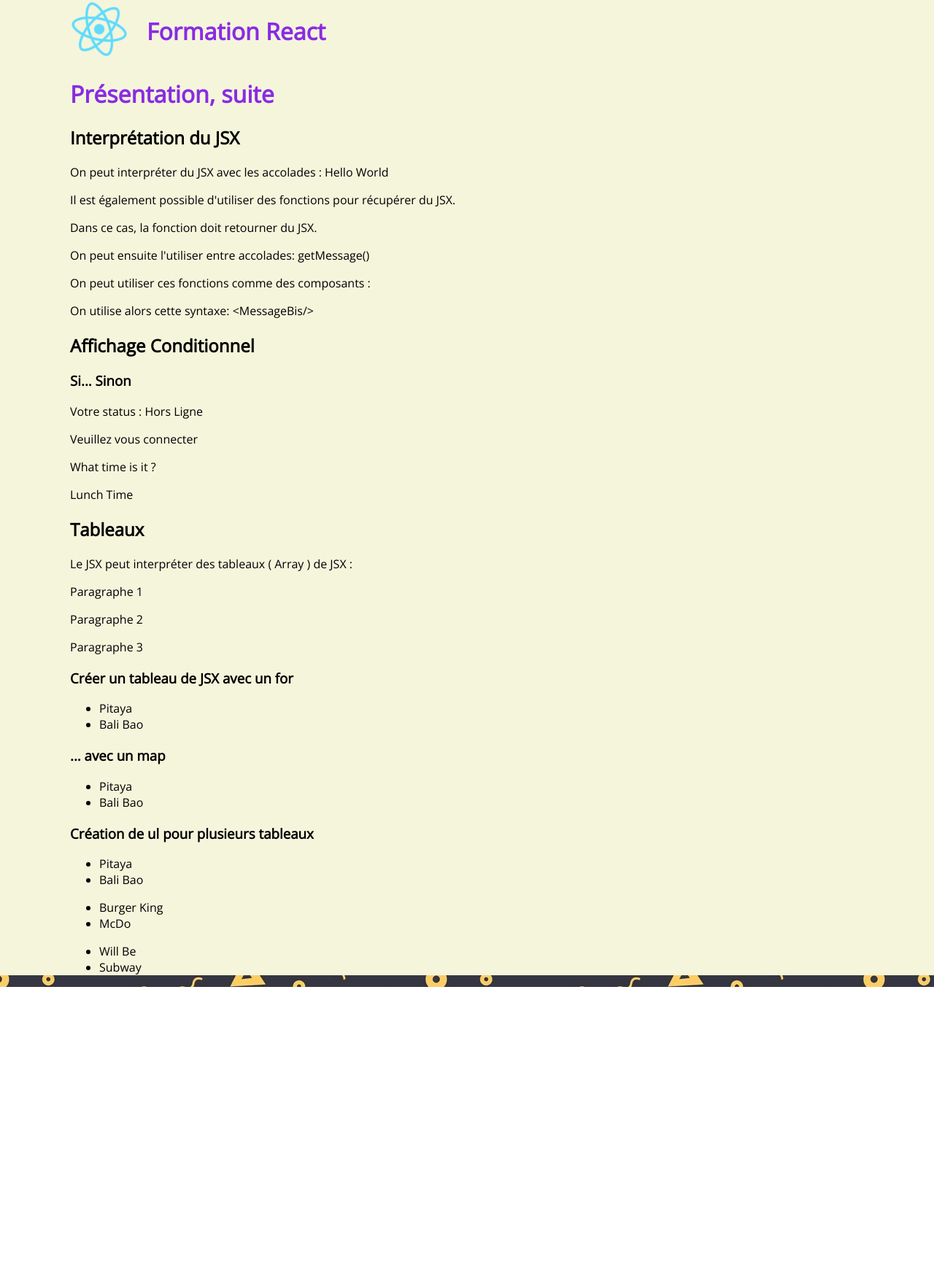
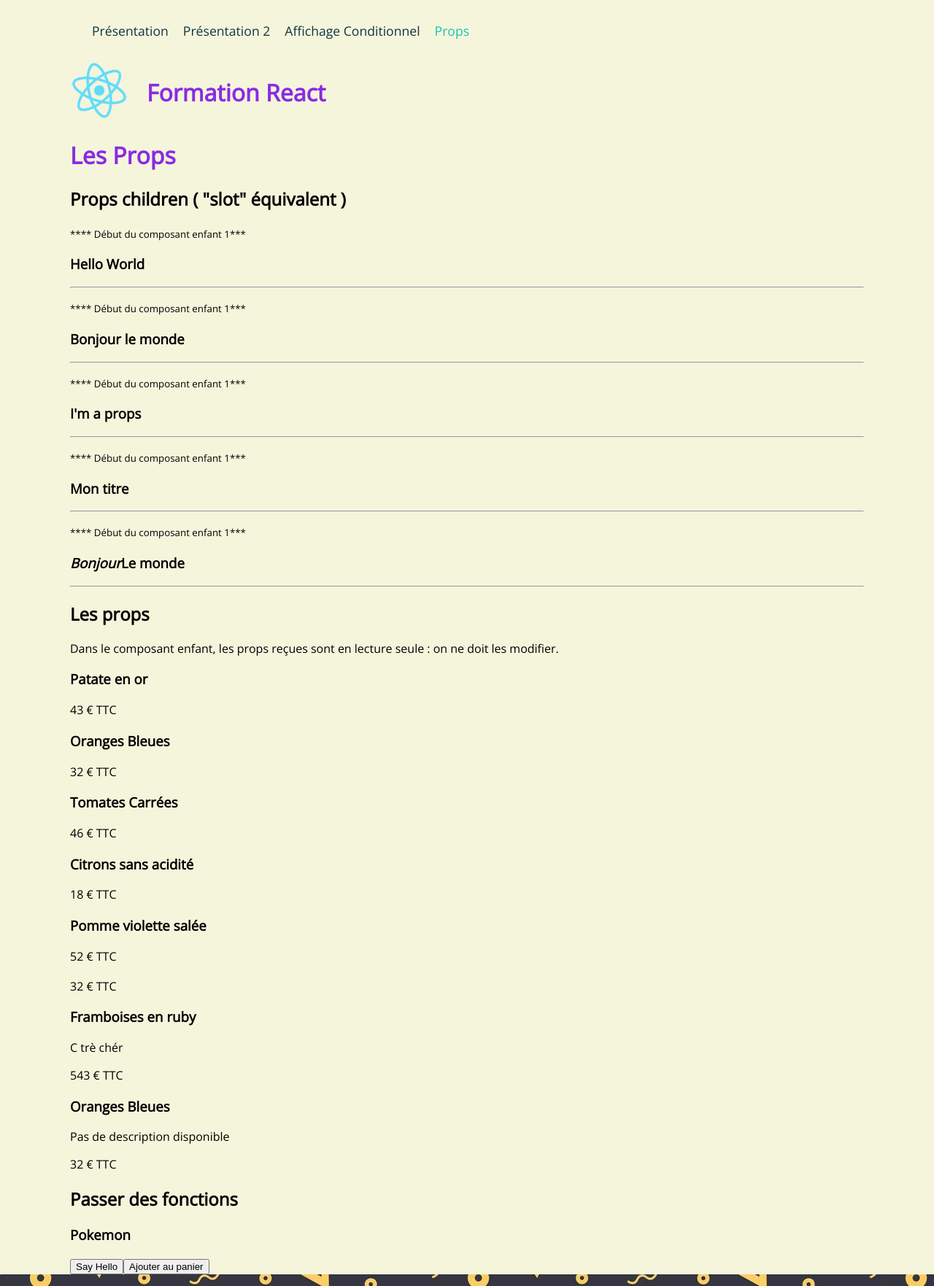
Before and after one commit to Thaisrr/react-poe-front, a React (Create React App) app: page /props in a window 1280 px wide. Shown: the whole page at 73% size. Before the commit the page ends 1353 px from the top, so only its background shows below. Built offline with nearby package versions, Linux system fonts and the light colour scheme.

Commit message:
:tada: props et conditions

```diff
--- a/package.json
+++ b/package.json
@@ -8,6 +8,7 @@
     "@testing-library/user-event": "^13.5.0",
     "react": "^18.2.0",
     "react-dom": "^18.2.0",
+    "react-router-dom": "^6.4.0",
     "react-scripts": "5.0.1",
     "web-vitals": "^2.1.4"
   },
--- a/src/App.js
+++ b/src/App.js
@@ -1,13 +1,31 @@
+import { BrowserRouter, Route, Routes } from 'react-router-dom';
 import './App.css';
 import Header from './components/Header';
+import NavBar from './components/NavBar';
+import Conditionnel from './pages/Conditionnel';
+import NotFound from './pages/NotFound';
+import Presentation from './pages/Presentation';
 import Presentation2 from './pages/Presentation2';
-//import Presentation from './pages/Presentation';
+import Props from './pages/Props';
+
+
 
 function App() {
   return (
   <div id='App'>
-    <Header/>
-    <Presentation2/>
+    <BrowserRouter>
+      <NavBar/>
+      <Header/>
+
+      <Routes>
+        <Route path="/" element={<Presentation/>} />
+        <Route path='/presentation' element={<Presentation2/>} />
+        <Route path='/affichage-conditionnel' element={<Conditionnel/>} />
+        <Route path="/props" element={<Props/>} />
+        <Route path='*' element={<NotFound/>} />
+       {/* <Routes path='*' element={<Redirect to="/404"/>} /> */}
+      </Routes>
+    </BrowserRouter>
   </div>);
 }
 
--- /dev/null
+++ b/src/components/Childs.js
@@ -0,0 +1,61 @@
+export const Child1 = function(props) {
+    return (
+        <article>
+            <p><small>**** Début du composant enfant 1***</small></p>
+            <h3>{props.children}</h3>
+            <hr/>
+        </article>
+    )
+}
+
+export const Child2 = function(props) {
+    return (
+    <article>
+        <h3>{props.nom}</h3>
+        <p>{props.price} € TTC</p>
+    </article>
+    );
+}
+
+// On peut passer n'importe quel type de donnée en props
+export const Child3 = function(props) {
+   return( <article>
+        <h3>{props.product.nom}</h3>
+        <p>{props.product.price} € TTC</p>
+    </article>
+   )
+}
+
+export const Child4 = function(
+    {nom, price, description = 'Pas de description disponible' }
+    ) {
+    //const nom = props.nom;
+    //const description = props.description;
+    //const price = props.price;
+   // const {nom, description, price} = props;
+
+    return (
+    <article>
+        <h3>{nom}</h3>
+        <p>{description}</p>
+        <p>{price} € TTC</p>
+    </article>
+    );
+}
+
+export const Child5 = function({produit, action}) {
+
+    function sayHello(foo) {
+        console.log(foo);
+    }
+    return(
+    <article>
+        <h3>{produit}</h3>
+        <p>
+
+            <button onClick={(e) => sayHello('Hello World')}>Say Hello</button>
+            <button onClick={() => action(produit)}>Ajouter au panier</button>
+        </p>
+    </article>
+    );
+}
--- /dev/null
+++ b/src/components/NavBar.js
@@ -0,0 +1,22 @@
+import { NavLink } from "react-router-dom";
+import '../style/NavBar.css';
+const NavBar = () => (
+    <nav id="Nav">
+        <ul>
+            <li>
+                <NavLink to="/" end>Présentation</NavLink>
+            </li>
+            <li>
+                <NavLink to="/presentation">Présentation 2</NavLink>
+            </li>
+            <li>
+                <NavLink to="/affichage-conditionnel">Affichage Conditionnel</NavLink>
+            </li>
+            <li>
+                <NavLink to="/props">Props</NavLink>
+            </li>
+
+        </ul>
+    </nav>
+)
+export default NavBar;
--- /dev/null
+++ b/src/pages/Conditionnel.js
@@ -0,0 +1,55 @@
+const Conditionnel = function() {
+    const is_logged = true;
+    const has_error = true;
+    const age = undefined;
+
+    return (
+        <main>
+            <h1>Affichage Conditionnel</h1>
+
+            <p>Pour faire l'affichage conditionnel, on peut passer par une fonction ou un composant qui retourne
+                du JSX en fonction d'une condition, à l'aide d'un if, ou d'un switch.
+            </p>
+
+            <h2>Si... Sinon</h2>
+
+            <p>Dans une syntaxe "si vrai alors... sinon ....", on peut utiliser du ternaire.</p>
+            {/* WTF */}
+            <p>Vous êtes : {(is_logged)? <span>Connecté.e</span> : <span>Hors Ligne</span>}</p>
+
+            <h2>Si... alors ( sinon rien )</h2>
+
+            <h3>Rappels : </h3>
+
+            <p>Valeurs falsy: <i>undefined, "", '', ``, null, 0, false, NaN,</i> qui, quand elles sont testées, retournent false.</p>
+
+
+            <p>Si has_error est vrai, on affiche le message d'erreur :
+                { has_error && <i style={{color: 'red'}}>Oh No ! Il y a une erreur !</i>}
+            </p>
+
+            <p>Si is_logged est faux, on affiche un message</p>
+
+            {is_logged || <p>Connectez-vous pour profiter de toutes les fonctionnalités</p>}
+
+            { !is_logged && <p>Connectez-vous pour profiter de toutes les fonctionnalités</p>}
+
+            <p>Age :
+                { age ?? 'Aucun age n\'a été fournit'}
+            </p>
+            <p>La syntaxe <code>{"age ?? 'Aucun age n'a été fournit'"}</code> permet d'afficher
+            l'age si il existe, et le message d'erreur si age est null ou undefined.
+            </p>
+
+            <p>Pour afficher le message d'erreur uniquement, si l'age est undefined :
+                <code>{" { age === undefined && <p>Aucun âge n'a été fournit</p>}"}</code>
+             </p>
+            { age === undefined && <p>Aucun âge n'a été fournit</p>}
+            { (age || age === 0) || <p>Aucun âge n'a été fournit</p>}
+
+
+
+        </main>
+    )
+}
+export default Conditionnel;
--- /dev/null
+++ b/src/pages/NotFound.js
@@ -0,0 +1,8 @@
+const NotFound = () => (
+    <>
+        <h1>404 : Page non trouvée</h1>
+        <p>Oh non, are you lost ? </p>
+        <img src="https://miro.medium.com/max/1400/1*qdFdhbR00beEaIKDI_WDCw.gif" alt=""/>
+    </>
+)
+export default NotFound;
--- /dev/null
+++ b/src/pages/Props.js
@@ -0,0 +1,64 @@
+import { Child1, Child2, Child3, Child4, Child5 } from "../components/Childs";
+
+const Props = () => {
+    const message = "I'm a props";
+    const jsx = <span>Mon titre</span>;
+    const product = {title: 'Oranges Bleues', price: 32};
+    const all_products = [
+        {name: 'Tomates Carrées', price: 46},
+        {name: 'Citrons sans acidité', price: 18},
+        {name: 'Pomme violette salée', price: 52}
+    ]
+
+    function addToBasket(prod) {
+        console.log(prod + " ajouté au panier !")
+    }
+
+    /*
+    function displayProducts() {
+        const arr_jsx = []
+        for(let item of all_products) {
+            const jsx = <Child2 nom={item.name} price={item.price}/>
+            arr_jsx.push(jsx);
+        }
+        return arr_jsx;
+    }
+*/
+    return (
+        <main>
+            <h1>Les Props</h1>
+
+            <h2>Props children ( "slot" équivalent ) </h2>
+            <Child1>Hello World</Child1>
+            <Child1>Bonjour le monde</Child1>
+            <Child1>{message}</Child1>
+            <Child1>{jsx}</Child1>
+            <Child1>
+                <i>Bonjour</i>
+                <b>Le monde</b>
+            </Child1>
+
+            <h2>Les props</h2>
+            <p>Dans le composant enfant, les props reçues
+                sont en lecture seule : on ne doit les modifier.
+            </p>
+
+            <Child2 nom="Patate en or" price="43"/>
+            <Child2 nom={product.title} price={product.price}/>
+            {all_products.map(item => <Child2 nom={item.name} price={item.price}/>)}
+
+
+            <Child3 product={product} />
+
+            <Child4 nom="Framboises en ruby" price="543"
+            description="C trè chér"/>
+            <Child4 nom={product.title} price={product.price}/>
+
+            <h2>Passer des fonctions</h2>
+
+            <Child5 produit="Pokemon" action={addToBasket}/>
+
+        </main>
+    )
+}
+export default Props;
--- /dev/null
+++ b/src/style/NavBar.css
@@ -0,0 +1,23 @@
+#Nav ul{
+    list-style: none;
+    padding: 30px;
+    display: flex;
+    gap: 20px;
+    width: 85%;
+    margin: auto;
+}
+
+#Nav a:link, #Nav a:visited {
+    color: var(--dark);
+    font-size: 1.1em;
+    transition: .3s;
+    text-decoration: none;
+}
+
+#Nav a:hover {
+    text-decoration: underline;
+}
+
+#Nav a.active {
+    color: var(--secondary);
+}
```
Also changed, not shown: rappels/conditions.js (added, +49 -0 lines), 1 other file (tests, documents, lock files or other folders).
